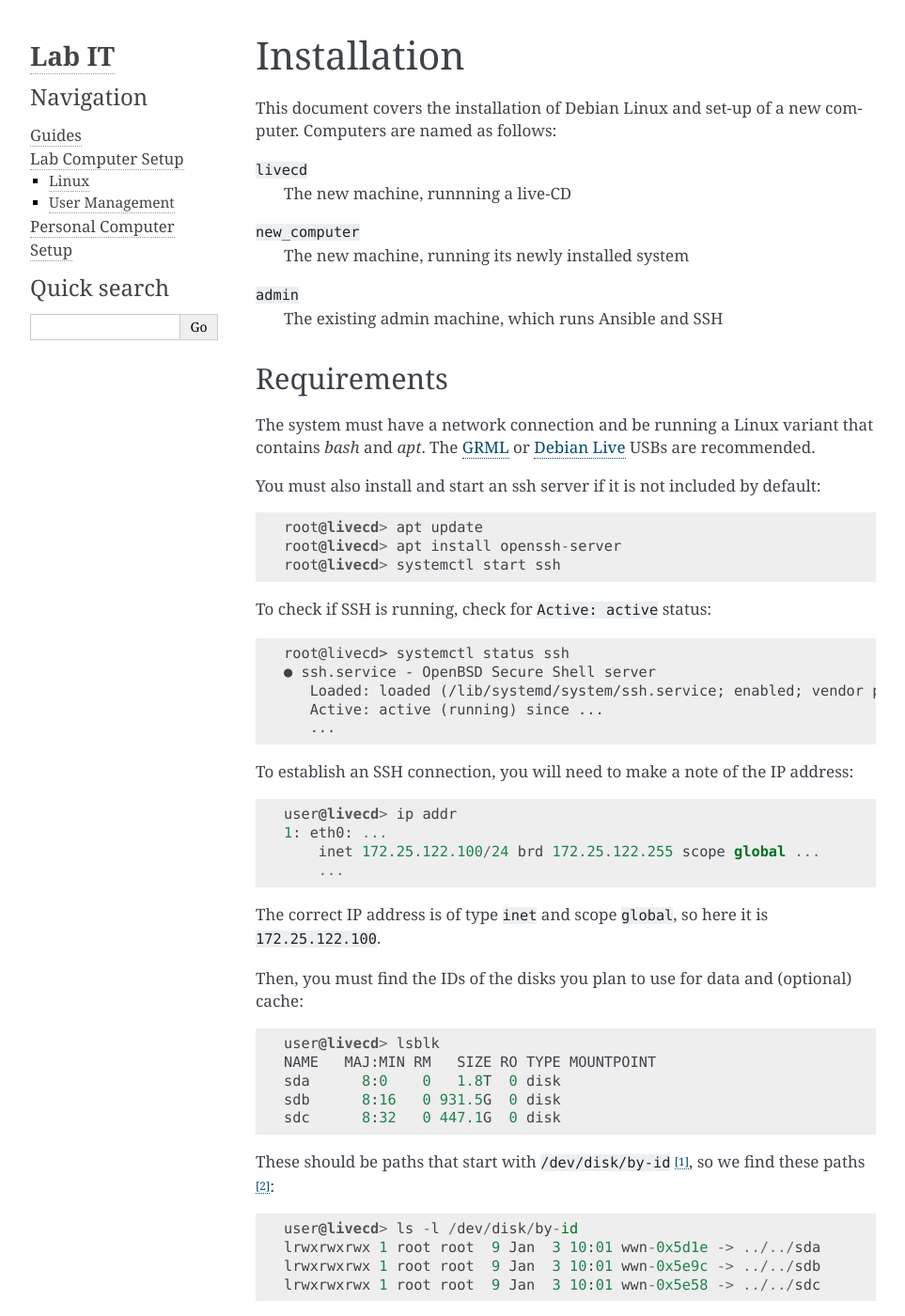
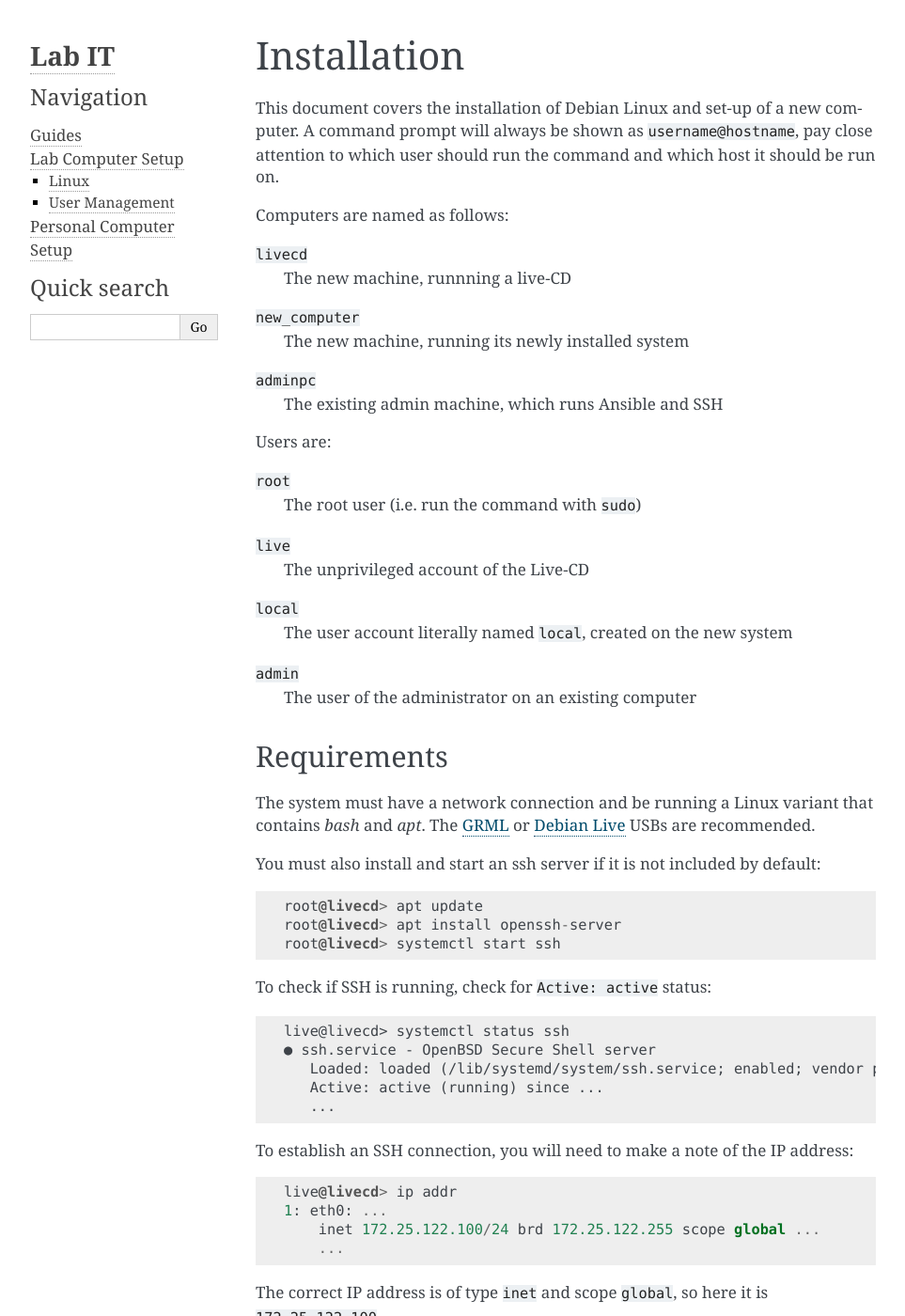
Before and after one commit to kwohlfahrt/computer-notes, a Sphinx documentation site: the page built from documentation/lab_computers/linux/installation.rst, in a window 1280 px wide and 1400 px high. Shown: the whole window at 94% size, without its empty margins (148-1111 px from the left). Built offline with Sphinx 7.4.7, drawn with Linux system fonts in a browser that asks for light colours; some of the changed text lies outside the part shown.

Commit message:
Update installation instructions
Some restarts are still required in the installation procedure, should
test these in VMs for a bit.

```diff
--- a/documentation/lab_computers/linux/installation.rst
+++ b/documentation/lab_computers/linux/installation.rst
@@ -2,14 +2,29 @@ Installation
 ============
 
 This document covers the installation of Debian Linux and set-up of a new
-computer. Computers are named as follows:
+computer. A command prompt will always be shown as ``username@hostname``, pay
+close attention to which user should run the command and which host it should be
+run on.
+
+Computers are named as follows:
 
 ``livecd``
     The new machine, runnning a live-CD
 ``new_computer``
     The new machine, running its newly installed system
+``adminpc``
+    The existing admin machine, which runs Ansible and SSH
+
+Users are:
+
+``root``
+  The root user (i.e. run the command with ``sudo``)
+``live``
+  The unprivileged account of the Live-CD
+``local``
+  The user account literally named ``local``, created on the new system
 ``admin``
-    The existing admin machine, which runs Ansible and SSH
+  The user of the administrator on an existing computer
 
 Requirements
 ++++++++++++
@@ -25,7 +40,7 @@ You must also install and start an ssh server if it is not included by default::
 
 To check if SSH is running, check for ``Active: active`` status::
 
-  root@livecd> systemctl status ssh
+  live@livecd> systemctl status ssh
   ● ssh.service - OpenBSD Secure Shell server
      Loaded: loaded (/lib/systemd/system/ssh.service; enabled; vendor preset: enabled)
      Active: active (running) since ...
@@ -33,7 +48,7 @@ To check if SSH is running, check for ``Active: active`` status::
 
 To establish an SSH connection, you will need to make a note of the IP address::
 
-  user@livecd> ip addr
+  live@livecd> ip addr
   1: eth0: ...
       inet 172.25.122.100/24 brd 172.25.122.255 scope global ...
       ...
@@ -44,7 +59,7 @@ The correct IP address is of type ``inet`` and scope ``global``, so here it is
 Then, you must find the IDs of the disks you plan to use for data and (optional)
 cache::
 
-  user@livecd> lsblk
+  live@livecd> lsblk
   NAME   MAJ:MIN RM   SIZE RO TYPE MOUNTPOINT
   sda      8:0    0   1.8T  0 disk
   sdb      8:16   0 931.5G  0 disk
@@ -53,7 +68,7 @@ cache::
 These should be paths that start with ``/dev/disk/by-id`` [#disk-id]_, so we
 find these paths [#duplicate-id]_::
 
-  user@livecd> ls -l /dev/disk/by-id
+  live@livecd> ls -l /dev/disk/by-id
   lrwxrwxrwx 1 root root  9 Jan  3 10:01 wwn-0x5d1e -> ../../sda
   lrwxrwxrwx 1 root root  9 Jan  3 10:01 wwn-0x5e9c -> ../../sdb
   lrwxrwxrwx 1 root root  9 Jan  3 10:01 wwn-0x5e58 -> ../../sdc
@@ -66,14 +81,14 @@ A shell script [#bootstrap]_ is provided to bootstrap the system, this is called
 arguments. The ``--cache`` option must be specified before each disk which is to
 be used as a cache. We copy this to the remote machine::
 
-  user@admin> scp bootstrap.sh user@livecd:/tmp/
+  user@adminpc> scp bootstrap.sh live@livecd:/tmp/
 
 .. Warning:: The following step will wipe all of the specified disks.
 
 And then run it (on the remote machine). Specify your LiveCD username with the
 ``--user`` option (defaults to ``user``)::
 
-  root@livecd> /tmp/bootstrap.sh --user user --cache /dev/disk/by-id/wwn-0x5e58
+  root@livecd> /tmp/bootstrap.sh --user live --cache /dev/disk/by-id/wwn-0x5e58
   /dev/disk/by-id/wwn-0x5e9c /dev/disk/by-id/wwn-0x5d1e
 
 This step will take up to half an hour, and should produce output throughout. At
@@ -102,14 +117,14 @@ Where the first item is the desired hostname of the new machine, and the last is
 the IP of the new machine. Then, ansible should be run to propagate this setting
 to the DNS machine (DNS currently shares the ``storage`` role)::
 
-  user@admin> ansible-playbook site.yml --limit localhost,storage
+  admin@adminpc> ansible-playbook site.yml --limit localhost,storage
 
 Kerberos
 --------
 
 The new machine must have a host key created in the Kerberos database::
 
-  user@admin> kadmin
+  admin@adminpc> kadmin
   kadmin: add_principal -policy hosts -randkey host/new_computer.edl1.bioc.private.cam.ac.uk
   Principal "host/new_computer.edl1.bioc.private.cam.ac.uk@EDL1.BIOC.CAM.AC.UK" created.
 
@@ -134,10 +149,10 @@ First we have to find the `UUID` of the root and boot filesystems. These must
 map to the same devices as ``Root-Data`` and ``Root-Boot`` in ``/dev/mapper``
 respectively::
 
-  user@livecd> ls -l /dev/mapper
+  live@livecd> ls -l /dev/mapper
   lrwxrwxrwx 1 root root       7 Jan 11 16:25 Root-Data -> ../dm-5
   lrwxrwxrwx 1 root root       7 Jan 11 16:25 Root-Boot -> ../dm-4
-  user@livecd> ls -l /dev/disk/by-uuid
+  live@livecd> ls -l /dev/disk/by-uuid
   lrwxrwxrwx 1 root root 10 Jan 11 16:25 14e97f7a-382e -> ../../dm-5
   lrwxrwxrwx 1 root root 10 Jan 11 16:25 c50ee7f3-a8b4 -> ../../dm-4
 
@@ -163,7 +178,7 @@ We need to make note of the `UUID` of the EFI partition. The bootstrap process
 creates one on each disk, so pick any one that maps maps to the second partition
 of a disk::
 
-  user@livecd> ls -l /dev/disk/by-uuid
+  live@livecd> ls -l /dev/disk/by-uuid
   lrwxrwxrwx 1 root root 10 Jan  3 10:01 03E4-445B -> ../../sda2
 
 ``03E4-445B`` is suitable, as it maps to the second partition of a disk (i.e.
@@ -189,13 +204,18 @@ You will have passed these to the ``bootstrap.sh`` script earlier.
 Running
 -------
 
-Ansible should be invoked as follows::
+First, make an SSH connection to the host under its new DNS name (this will add
+its host key to the known hosts file)::
 
-  user@admin> ansible-playbook bootstrap.yml --user user --ask-pass
+  admin@adminpc> ssh live@new_computer exit
 
-The ``SSH password`` is the SSH password for the machine. The ``BECOME
-password`` is the password of the local account that you were prompted for in
-the `Bootstrap`_ step.
+Then, ansible should be invoked as follows::
+
+  admin@adminpc> ansible-playbook bootstrap.yml --user live --ask-pass
+
+The ``SSH password`` is the SSH password for the machine. The ``SUDO password``
+is the password of the local account that you were prompted for in the
+`Bootstrap`_ step.
 
 This will perform the basic bootstrapping procedure - setting up networking, a
 bootloader and SSH. This will take up to half an hour, mostly spent installing
@@ -204,9 +224,9 @@ packages. If it completes without errors, the machine should be restarted.
 After restarting, you will probably need to clear your ssh `known hosts` (the IP
 address should be that of the new computer) to connect::
 
-  user@admin> ssh-keygen -f ~/.ssh/known_hosts -R 172.25.122.100
-  user@admin> ssh-keygen -f ~/.ssh/known_hosts -R new_computer.edl1.bioc.private.cam.ac.uk
-  user@admin> ssh local@new_computer exit
+  admin@adminpc> ssh-keygen -f ~/.ssh/known_hosts -R 172.25.122.100
+  admin@adminpc> ssh-keygen -f ~/.ssh/known_hosts -R new_computer.edl1.bioc.private.cam.ac.uk
+  admin@adminpc> ssh local@new_computer exit
 
 Then, the machine's hostname should be moved to the correct group in ``hosts``::
 
@@ -216,7 +236,7 @@ Then, the machine's hostname should be moved to the correct group in ``hosts``::
 Afterwards, ansible should be run again, but with the ``local`` user, and
 limited to the new machine::
 
-  user@admin> ansible-playbook site.yml --limit localhost,new_computer
+  admin@adminpc> ansible-playbook site.yml --limit localhost,new_computer
   --user local --ask-pass
 
 This may take around an hour, depending on the number of packages to be
```
